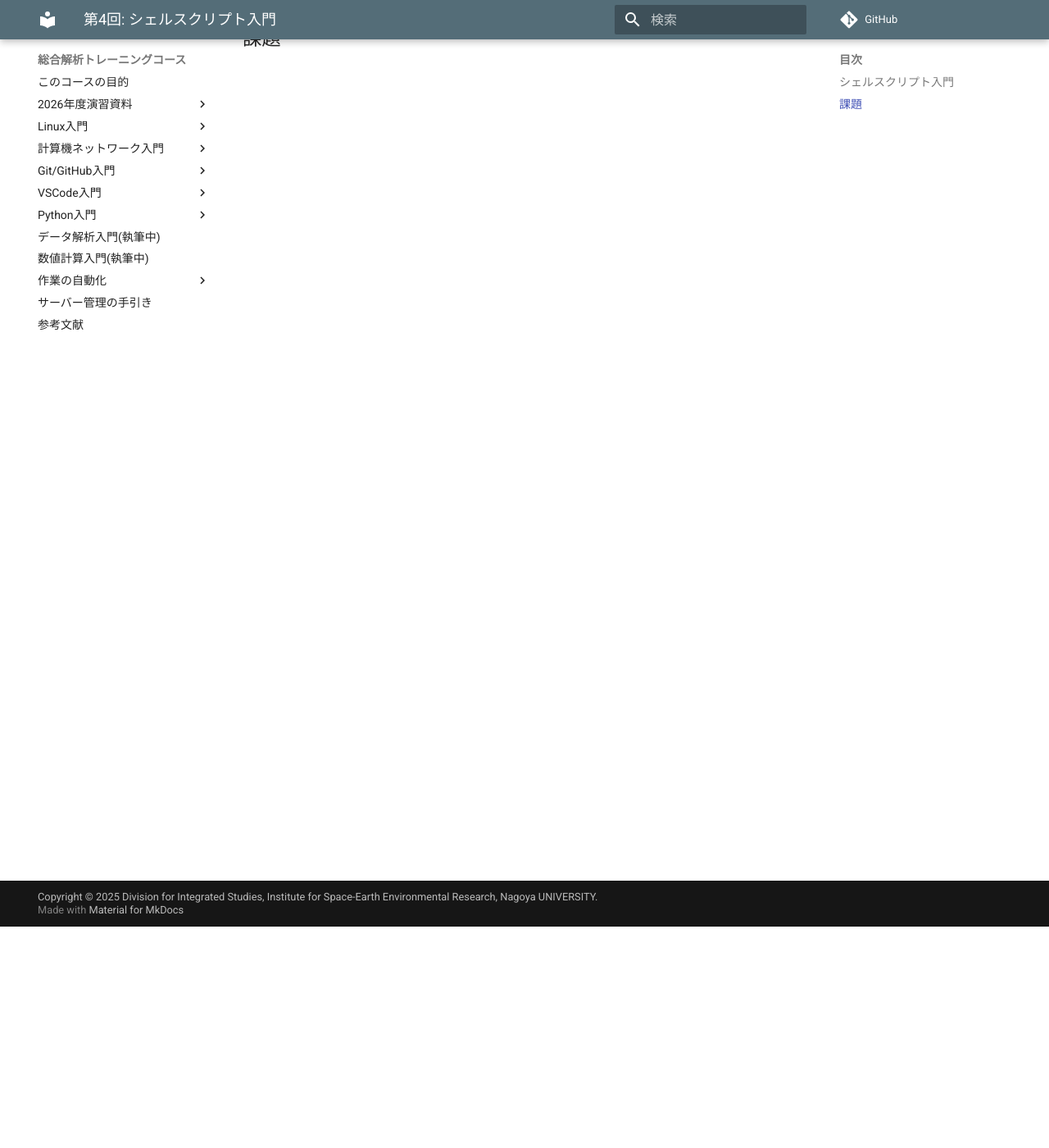
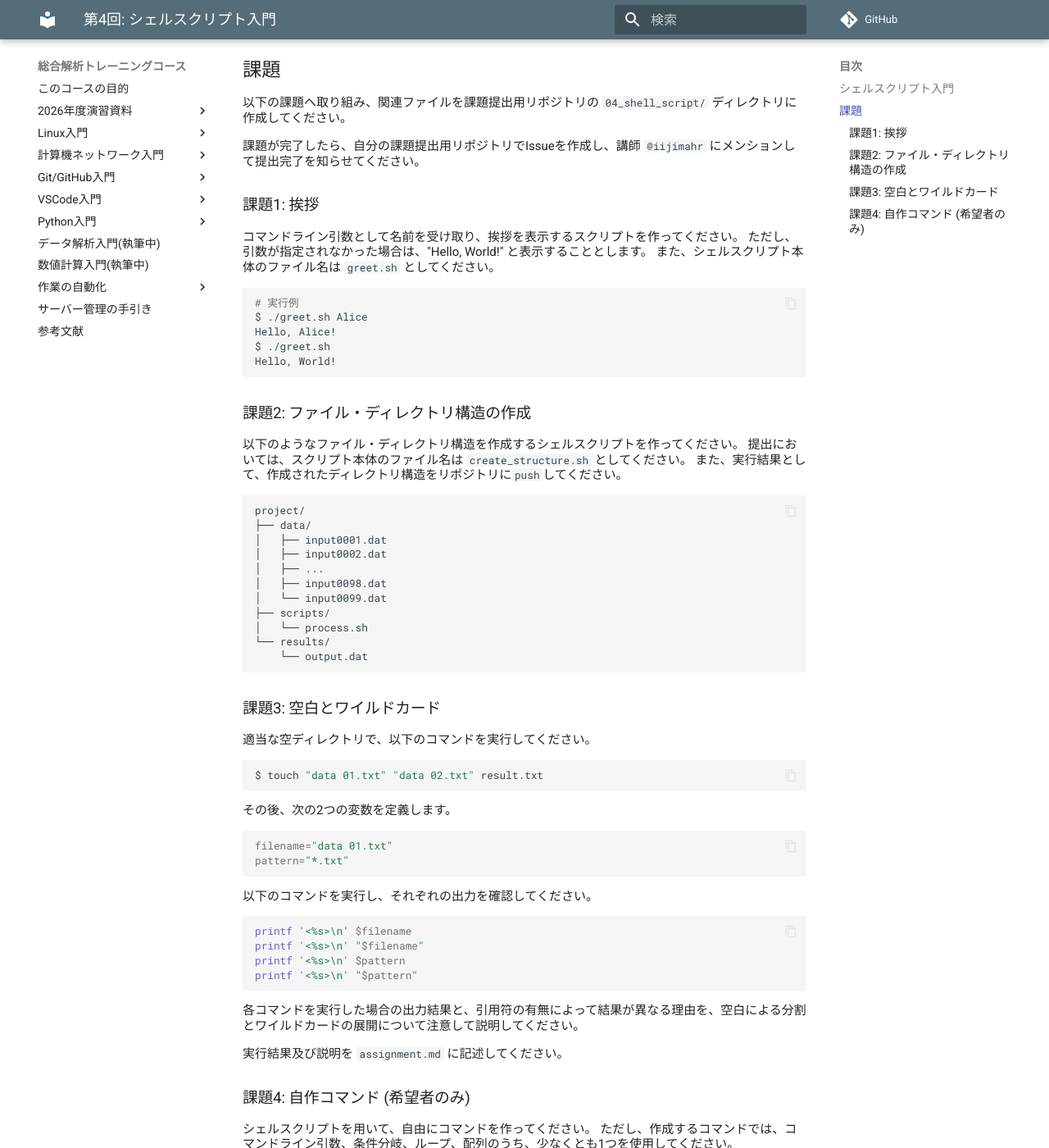
Before and after one commit to is-isee/training_course, an MkDocs documentation site: the page built from docs/fy2026/04_shell_script.md, in a window 1280 px wide and 1400 px high, scrolled down 270 px. Shown: the whole window at 82% size. Built offline with MkDocs 1.6.1 and Material for MkDocs 9.7.7, drawn with Linux system fonts in a browser that asks for light colours; comment, search, counter and statistics services are not loaded; some of the changed text lies outside the part shown.

Commit message:
updated fy2026 tasks

````diff
--- a/docs/fy2026/04_shell_script.md
+++ b/docs/fy2026/04_shell_script.md
@@ -1,7 +1,84 @@
 # 第4回: シェルスクリプト入門
-
-**執筆中**
 
 ## シェルスクリプト入門
 
+以下の内容を学習してください。
+
+- [研究活動における自動化の重要性](../automation/need.md)
+- [シェルスクリプト 〜再現可能なシェル操作〜](../automation/shell_script.md)
+
 ## 課題
+
+以下の課題へ取り組み、関連ファイルを課題提出用リポジトリの `04_shell_script/` ディレクトリに作成してください。
+
+課題が完了したら、自分の課題提出用リポジトリでIssueを作成し、講師 `@iijimahr` にメンションして提出完了を知らせてください。
+
+### 課題1: 挨拶
+
+コマンドライン引数として名前を受け取り、挨拶を表示するスクリプトを作ってください。
+ただし、引数が指定されなかった場合は、"Hello, World!" と表示することとします。
+また、シェルスクリプト本体のファイル名は `greet.sh` としてください。
+
+```bash
+# 実行例
+$ ./greet.sh Alice
+Hello, Alice!
+$ ./greet.sh
+Hello, World!
+```
+
+### 課題2: ファイル・ディレクトリ構造の作成
+
+以下のようなファイル・ディレクトリ構造を作成するシェルスクリプトを作ってください。
+提出においては、スクリプト本体のファイル名は `create_structure.sh` としてください。
+また、実行結果として、作成されたディレクトリ構造をリポジトリに`push`してください。
+
+```shell
+project/
+├── data/
+│   ├── input0001.dat
+│   ├── input0002.dat
+│   ├── ...
+│   ├── input0098.dat
+│   └── input0099.dat
+├── scripts/
+│   └── process.sh
+└── results/
+    └── output.dat
+```
+
+### 課題3: 空白とワイルドカード
+
+適当な空ディレクトリで、以下のコマンドを実行してください。
+
+```bash
+$ touch "data 01.txt" "data 02.txt" result.txt
+```
+
+その後、次の2つの変数を定義します。
+
+```bash
+filename="data 01.txt"
+pattern="*.txt"
+```
+
+以下のコマンドを実行し、それぞれの出力を確認してください。
+
+```bash
+printf '<%s>\n' $filename
+printf '<%s>\n' "$filename"
+printf '<%s>\n' $pattern
+printf '<%s>\n' "$pattern"
+```
+
+各コマンドを実行した場合の出力結果と、引用符の有無によって結果が異なる理由を、空白による分割とワイルドカードの展開について注意して説明してください。
+
+実行結果及び説明を `assignment.md` に記述してください。
+
+### 課題4: 自作コマンド (希望者のみ)
+
+シェルスクリプトを用いて、自由にコマンドを作ってください。
+ただし、作成するコマンドでは、コマンドライン引数、条件分岐、ループ、配列のうち、少なくとも1つを使用してください。
+
+作成したシェルスクリプトのファイル名とコマンドの目的や実行例を `assignment.md` に記述してください。
+シェルスクリプト自体も提出してください。
````
Also changed, not shown: docs/fy2026/00_overview.md (+1 -1 lines).
